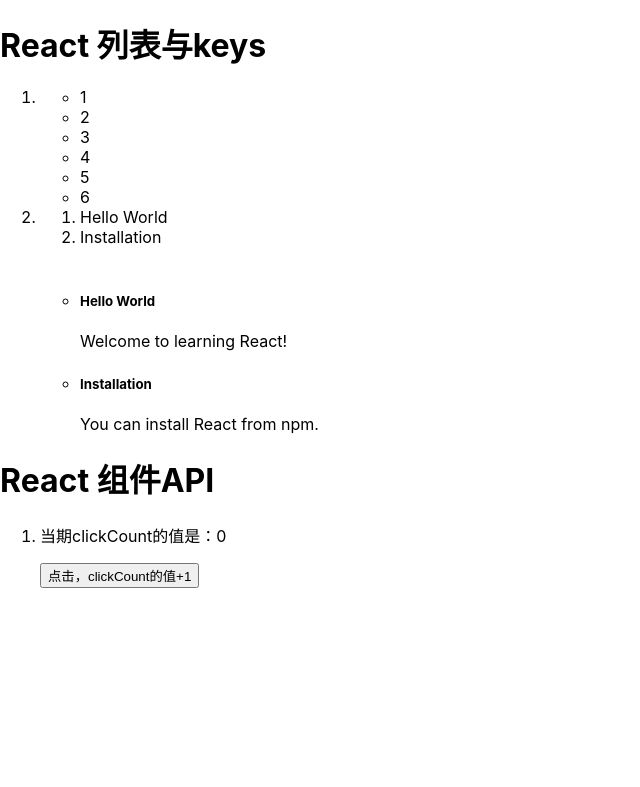
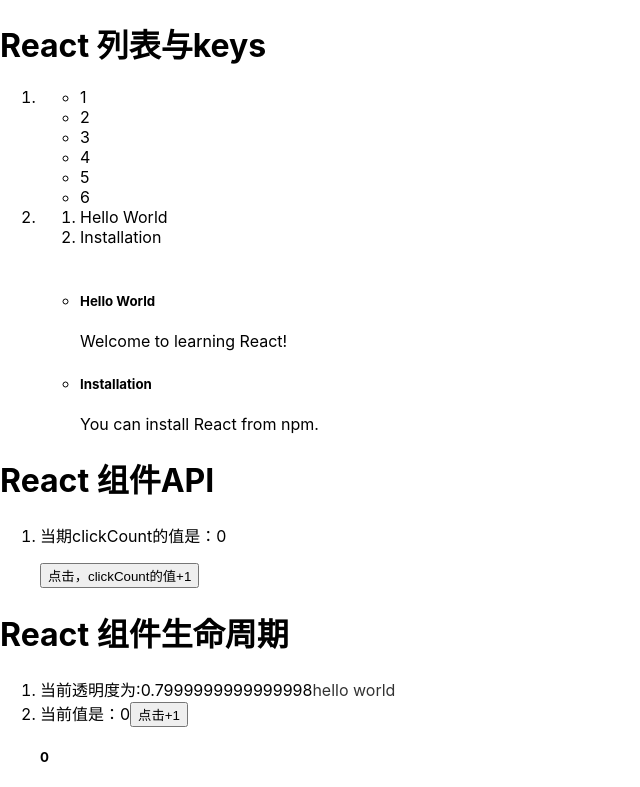
Before and after one commit to zilinglong/react-app-test, a React app: page / in a window 1280 px wide. Shown: the part 1699-2486 px from the top of the page, without its empty margins (0-640 px from the left). Before the commit the page ends 2303 px from the top, so only its background shows below. Built offline with nearby package versions, Linux system fonts and the light colour scheme.

Commit message:
React 组件生命周期

```diff
--- a/src/App.js
+++ b/src/App.js
@@ -75,7 +75,7 @@ class Clock extends React.Component {
       this.tick();
     }, 1000);
   }
-  componentDidUnmount() {
+  componentWillUnmount() {
     clearInterval(this.timerID);
   }
   tick() {
@@ -327,6 +327,95 @@ class Counter extends React.Component {
     );
   }
 }
+class Hello extends React.Component {
+  constructor() {
+    super();
+    this.state = {
+      opacity: 1
+    };
+  }
+  componentDidMount() {
+    this.timerID = setInterval(
+      function() {
+        let opacity = this.state.opacity;
+        opacity -= 0.05;
+        if (opacity < 0.1) {
+          opacity = 1;
+        }
+        this.setState({
+          opacity: opacity
+        });
+      }.bind(this),
+      1000
+    );
+  }
+  componentWillUnmount() {
+    clearInterval(this.timerID);
+  }
+  render() {
+    return (
+      <div>
+        当前透明度为:{this.state.opacity}
+        <span style={{ opacity: this.state.opacity }}>
+          hello {this.props.name}
+        </span>
+      </div>
+    );
+  }
+}
+class Button extends React.Component {
+  constructor() {
+    super();
+    this.state = {
+      data: 0
+    };
+    this.increase = this.increase.bind(this);
+  }
+  increase() {
+    this.setState({
+      data: this.state.data + 1
+    });
+  }
+  render() {
+    return (
+      <div>
+        当前值是：{this.state.data}
+        <button onClick={this.increase}>点击+1</button>
+        <Content myNumber={this.state.data} />
+      </div>
+    );
+  }
+}
+class Content extends React.Component {
+  componentWillMount() {
+    console.log("Component will mount");
+  }
+  componentDidMount() {
+    console.log("component did mount");
+  }
+  componentWillReceiveProps(newProps) {
+    console.log("comp will receive props");
+  }
+  shouldComponentUpdate(newProps, newState) {
+    return true;
+  }
+  componentWillUpdate(nextProps, nextState) {
+    console.log("com will update");
+  }
+  componentDidUpdate(prevProps, prevState) {
+    console.log("com did update");
+  }
+  componentWillUnmount() {
+    console.log("com will unmount");
+  }
+  render() {
+    return (
+      <div>
+        <h5>{this.props.myNumber}</h5>
+      </div>
+    );
+  }
+}
 class App extends React.Component {
   render() {
     const i = 1;
@@ -442,6 +531,15 @@ class App extends React.Component {
             <Counter />
           </li>
         </ol>
+        <h1>React 组件生命周期</h1>
+        <ol>
+          <li>
+            <Hello name={"world"} />
+          </li>
+          <li>
+            <Button />
+          </li>
+        </ol>
       </div>
     );
   }
```
